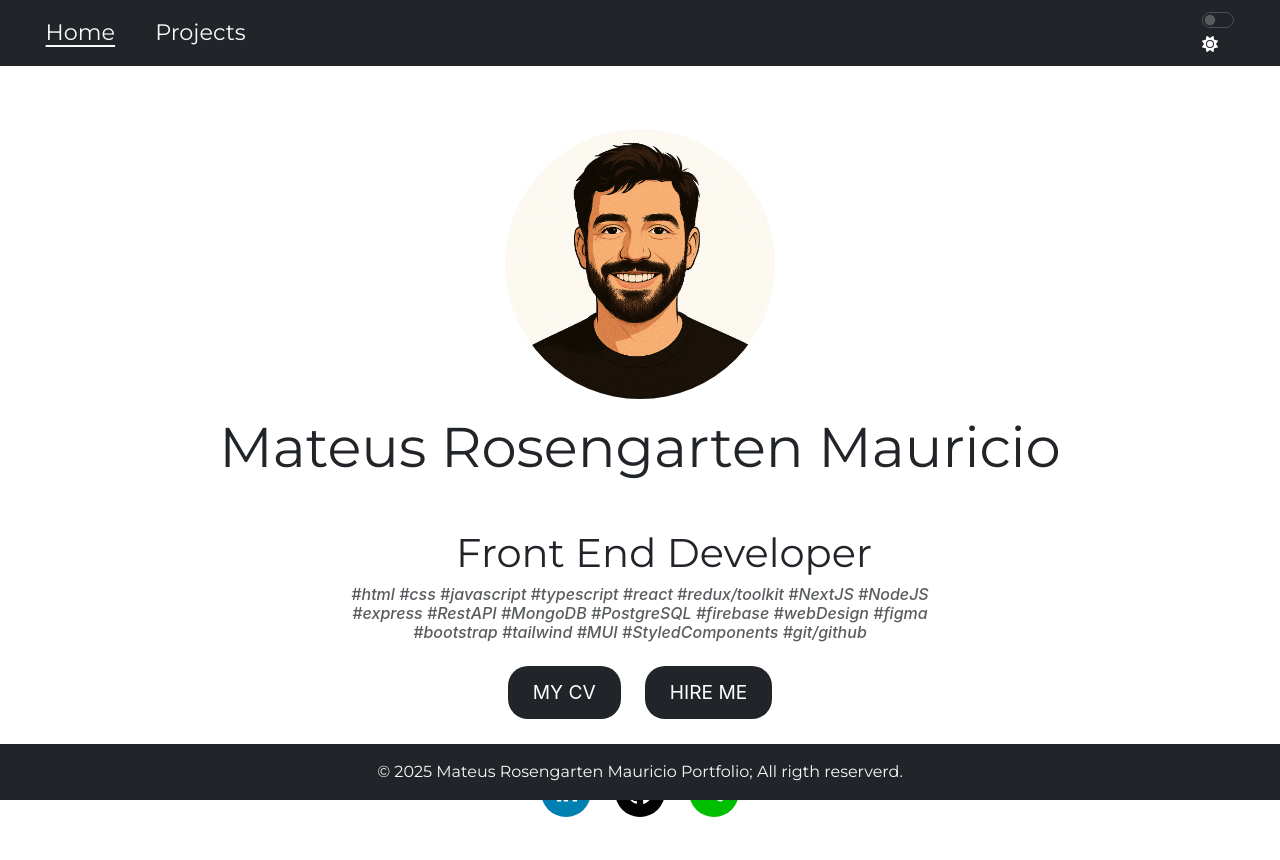
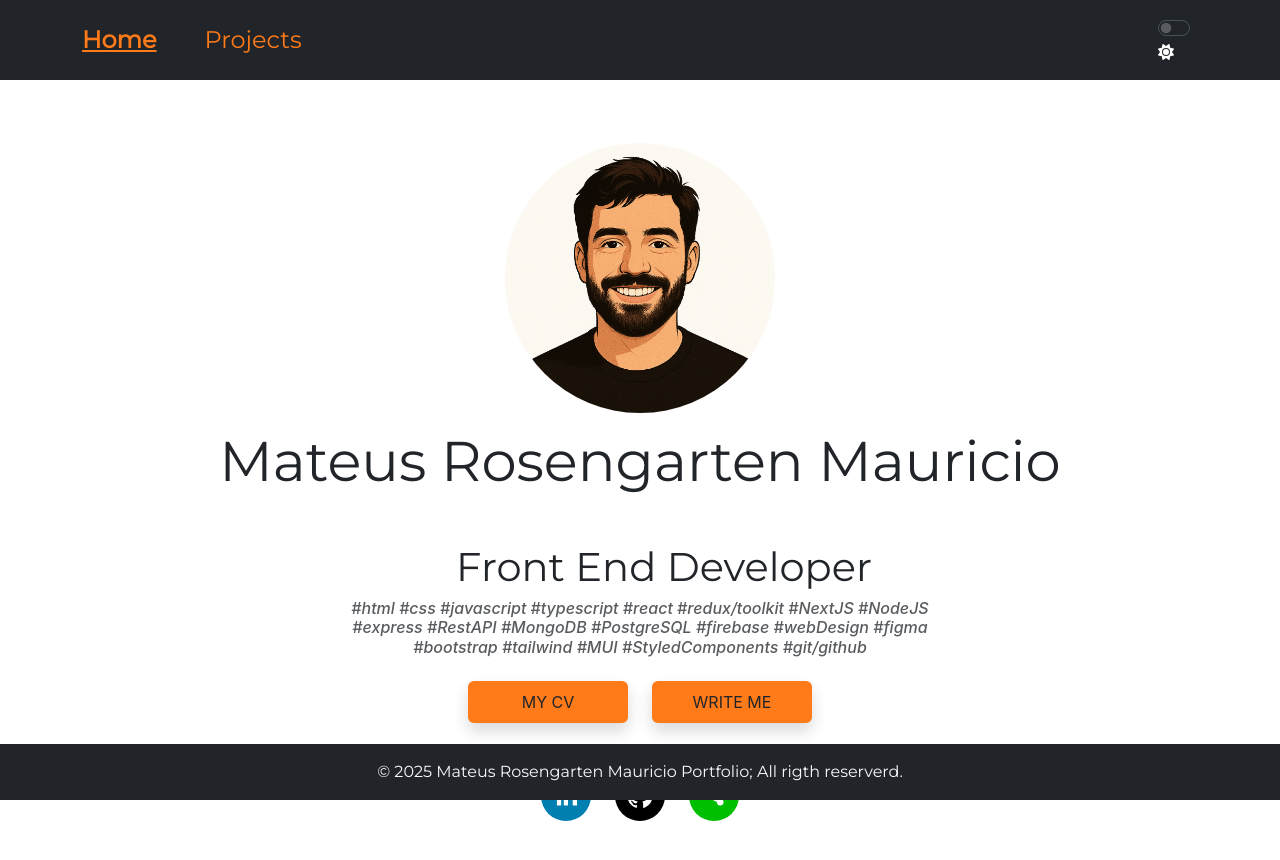
Before and after one commit to Mateus1rosengarten/myPortfolio, a React (Create React App) app: page / in a window 1280 px wide. Shown: the top 860 px of the page. Built offline with nearby package versions, Linux system fonts and the light colour scheme.

Commit message:
change link and buttons colors

```diff
--- /dev/null
+++ b/src/components/button.jsx
@@ -0,0 +1,20 @@
+import { Button } from "react-bootstrap";
+
+function AppButton({ children, onClick, href, className }) {
+  return (
+    <Button
+      style={{
+        minWidth: "160px",
+      }}
+      variant="none"
+      onClick={onClick}
+      as={href ? "a" : "button"}
+      href={href}
+      className="mt-3 bg-color-brand px-0 py-2 flex-fill font-secondary shadow text-nowrap"
+    >
+      {children}
+    </Button>
+  );
+}
+
+export default AppButton;
--- a/src/components/card.jsx
+++ b/src/components/card.jsx
@@ -37,7 +37,7 @@ const ProjectCard = ({
       )}
       <Card.Body className="d-flex flex-column gap-2 gap-sm-3 position-relative">
         <Card.Title className="text-center text-decoration-underline">
-          <Card.Link className="card-link fw-bold fs-3 font-primary">
+          <Card.Link className="card-link fw-bold fs-3 color-brand">
             {title}
             {github && (
               <Card.Link
--- a/src/components/modalCard.jsx
+++ b/src/components/modalCard.jsx
@@ -18,8 +18,8 @@ const CardModal = ({ show, handleClose, project }) => {
         github={project.github}
         images={project.carousel}
         imgLoading={project.imgLoading}
+        closeModal={handleClose}
         isModal={true}
-        closeModal={handleClose}
       />
     </Modal>
   );
--- /dev/null
+++ b/src/components/navLink.jsx
@@ -0,0 +1,18 @@
+import { NavLink } from "react-router-dom";
+
+function NavLinkItem({ to, children, itsDark }) {
+  return (
+    <NavLink
+      to={to}
+      className={({ isActive }) =>
+        ` fs-4 font-primary fs-6 text-decoration-none color-brand
+        ${isActive && "fw-semibold text-decoration-underline"}
+        `
+      }
+    >
+      {children}
+    </NavLink>
+  );
+}
+
+export default NavLinkItem;
--- a/src/components/navbar.css
+++ b/src/components/navbar.css
@@ -1,35 +1,4 @@
 @import url("https://fonts.googleapis.com/css2?family=Montserrat&display=swap");
-
-.navbar-link,
-.navbar-link-active {
-  font-size: 1.4em !important;
-  font-family: "Montserrat", sans-serif;
-}
-
-.navbar-link-active {
-  text-decoration: underline !important;
-  text-underline-offset: 5px;
-}
-
-.navbar-link:hover {
-  -webkit-transform: scale(1.1);
-  transform: scale(1.05);
-}
-
-.container {
-  margin-left: 2vw !important;
-}
-
-.toggle {
-  position: absolute;
-  right: 3vw;
-  top: 1vh;
-  cursor: pointer;
-}
-
-.sidebar-toggle {
-  display: none !important;
-}
 
 @media (max-width: 835px) {
   .navbar-link {
--- a/src/components/navbar.jsx
+++ b/src/components/navbar.jsx
@@ -9,6 +9,7 @@ import { faMoon, faSun, faBars } from "@fortawesome/free-solid-svg-icons";
 import "../components/navbar.css";
 import { contextDarkMode } from "../context/contextDarkMode";
 import { contextSideBar } from "../context/contextSideBar";
+import NavLinkItem from "./navLink";
 
 function NavBar() {
   const { itsDark, setItsDark, setCreateAnimation } =
@@ -24,32 +25,20 @@ function NavBar() {
     setCreateAnimation(true);
   };
 
-  const getNavLinkClass = (isActive) => {
-    return `nav-link ${!itsDark ? "text-light" : "text-dark"} ${
-      isActive ? "navbar-link-active" : "navbar-link"
-    }`;
-  };
-
   return (
     <>
-      <Navbar bg={!itsDark ? "dark" : "white"} data-bs-theme="dark">
+      <Navbar
+        className="py-3"
+        bg={itsDark ? "white" : "dark"}
+        data-bs-theme="dark"
+      >
         <Container>
-          <Nav className="gap-4">
-            <NavLink
-              to="/"
-              className={({ isActive }) => getNavLinkClass(isActive)}
-            >
-              Home
-            </NavLink>
-            <NavLink
-              to="/projects"
-              className={({ isActive }) => getNavLinkClass(isActive)}
-            >
-              Projects
-            </NavLink>
+          <Nav className="gap-5">
+            <NavLinkItem to="/">Home</NavLinkItem>
+            <NavLinkItem to="/projects">Projects</NavLinkItem>
           </Nav>
           <Button
-            className="sidebar-toggle"
+            className="d-lg-none ms-2"
             style={{ backgroundColor: itsDark ? "black" : "white" }}
             variant="none"
             onClick={() => handleSideBar()}
@@ -59,7 +48,7 @@ function NavBar() {
               color={!itsDark ? "black" : "white"}
             />
           </Button>
-          <Form className="toggle">
+          <Form className="cursor-pointer">
             <Form.Check
               type="switch"
               onChange={() => handleToggleDarkMode()}
--- a/src/components/orderFilter.jsx
+++ b/src/components/orderFilter.jsx
@@ -14,7 +14,7 @@ const OrderFilter = ({ order, handleOrderChange }) => {
     <div className="d-flex justify-content-end margin-right">
       <select
         name="select-order-filter"
-        className="p-2 border border-primary rounded"
+        className="p-2 border rounded"
         value={order}
         onChange={(e) => handleOrderChange(e.target.value)}
       >
--- a/src/components/techFilter.jsx
+++ b/src/components/techFilter.jsx
@@ -18,7 +18,7 @@ const TechFilter = ({ selectedTech, handleTechClick }) => {
           className={`fst-italic m-2 px-2 py-1 shadow ${
             selectedTech.includes(tech) ||
             (tech === "SHOW ALL" && selectedTech.length === 0)
-              ? "li-tech-selected"
+              ? "bg-color-brand"
               : "li-tech"
           }`}
           style={{ transition: "0.1s", cursor: "pointer" }}
--- a/src/index.css
+++ b/src/index.css
@@ -23,6 +23,14 @@ code {
   height: 4rem !important;
 }
 
+.color-brand {
+  color: #ff7a18;
+}
+
+.bg-color-brand {
+  background-color: #ff7a18;
+}
+
 .font-primary {
   font-family: var(--font-primary);
 }
--- a/src/views/myinfo.jsx
+++ b/src/views/myinfo.jsx
@@ -5,6 +5,7 @@ import { contextDarkMode } from "../context/contextDarkMode";
 import myPicture from "../images/mypic-dark.png";
 import sunglass from "../images/sunglass.png";
 import "../views/myinfo.css";
+import AppButton from "../components/button";
 
 function MyInfo() {
   const { itsDark, createAnimation } = useContext(contextDarkMode);
@@ -50,26 +51,13 @@ function MyInfo() {
           #NodeJS #express #RestAPI #MongoDB #PostgreSQL #firebase #webDesign
           #figma #bootstrap #tailwind #MUI #StyledComponents #git/github
         </h3>
-        <div className="d-flex gap-4">
-          <Button
-            variant="none"
-            onClick={handleOpeningCV}
-            className={`mt-3  ${
-              itsDark ? "btn-custom-light" : "btn-custom-dark"
-            }`}
-          >
-            MY CV
-          </Button>
-          <Button
-            variant="none"
-            as="a"
-            href="mailto:matrosen.developer@gmail.com"
-            className={`mt-3  ${
-              itsDark ? "btn-custom-light" : "btn-custom-dark"
-            }`}
-          >
-            HIRE ME
-          </Button>
+        <div className="d-flex gap-4 justify-content-center">
+          <AppButton children={"MY CV"} onClick={handleOpeningCV} />
+
+          <AppButton
+            children={"WRITE ME"}
+            href={"mailto:matrosen.developer@gmail.com"}
+          />
         </div>
       </div>
 
```
